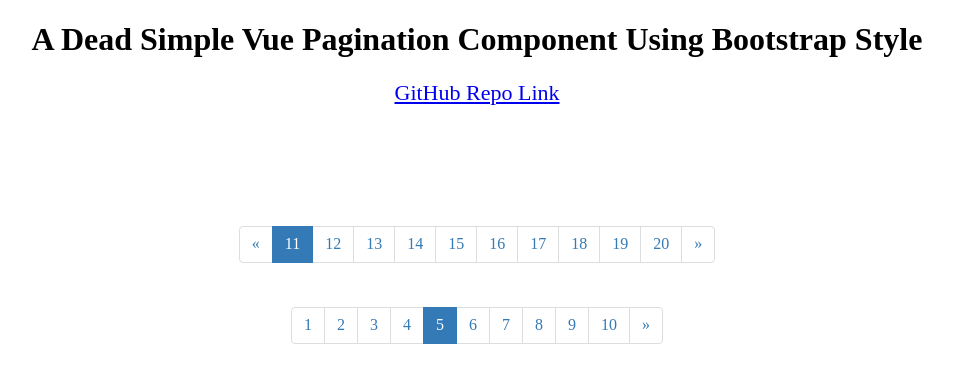
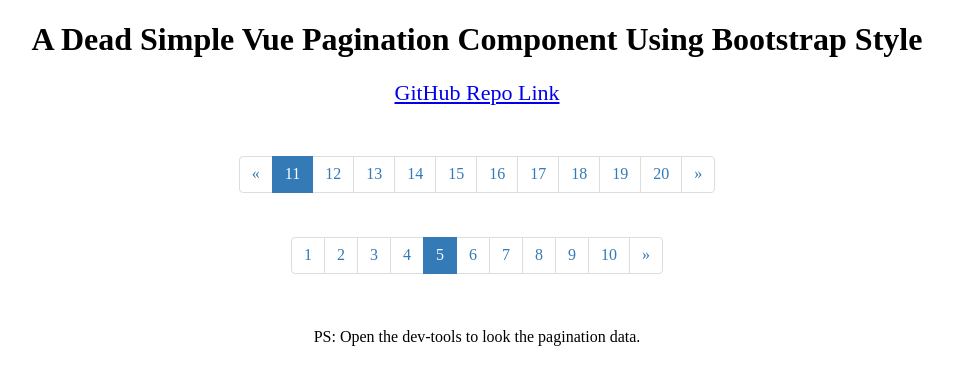
Before and after one commit to ccforward/ccforward.github.io, a website: page demos/vue-pages/index.html in a window 1280 px wide. Shown: the whole page, without its empty margins (163-1116 px from the left). Drawn offline with Linux system fonts and the light colour scheme.

```diff
--- a/demos/vue-pages/index.html
+++ b/demos/vue-pages/index.html
@@ -12,7 +12,7 @@
     }
     #app {
       width: 800px;
-      margin: 100px auto;
+      margin: 30px auto;
     }
   </style>
 </head>
@@ -24,6 +24,7 @@
 
       <vue-pages :url="url2" :total="total" :counts="counts" :current="current2" :fn="fn2"></vue-pages>
   </div>
+  <p>PS: Open the dev-tools to look the pagination data.</p>
   <script src="build.js"></script>
 </body>
 </html>
```
